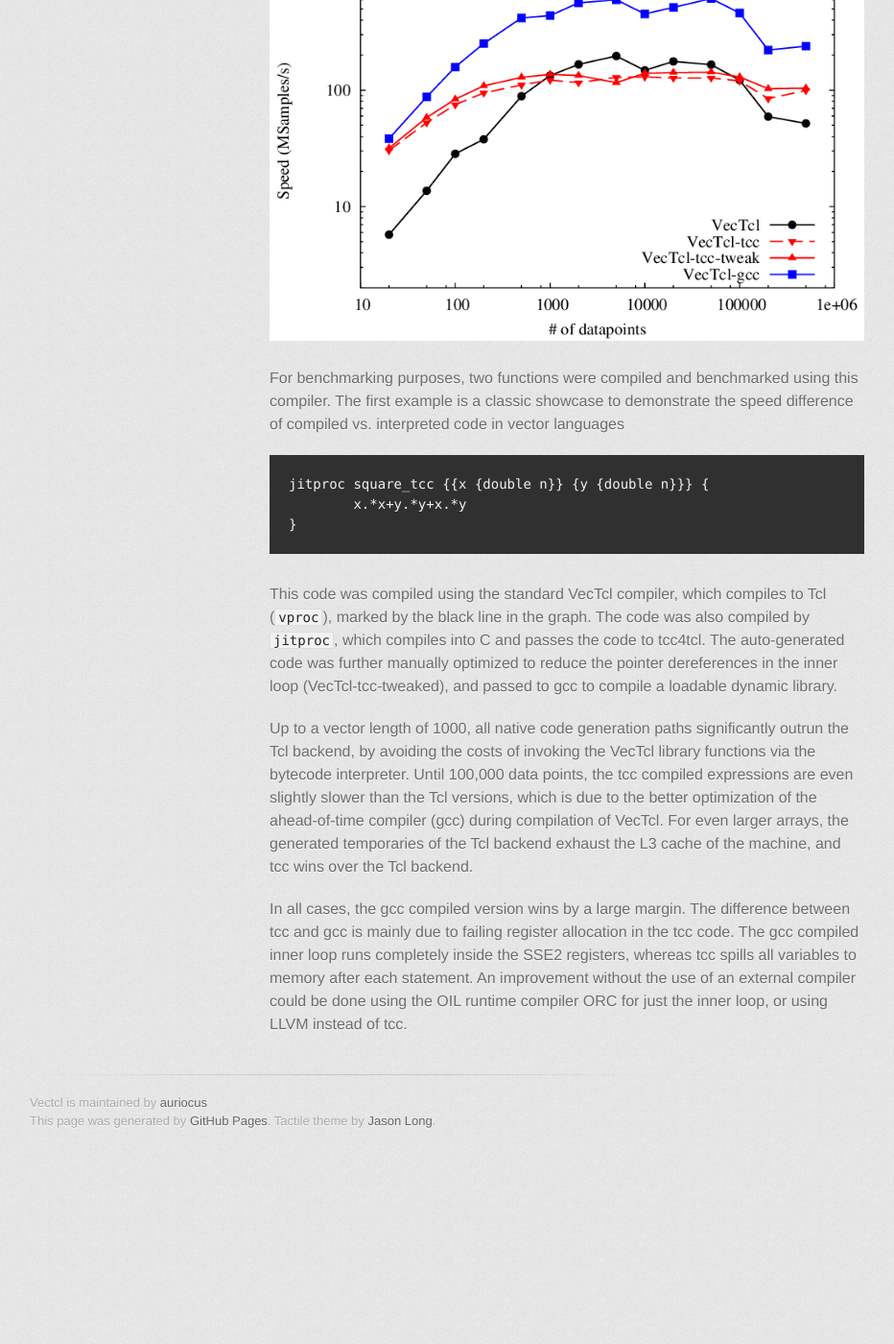
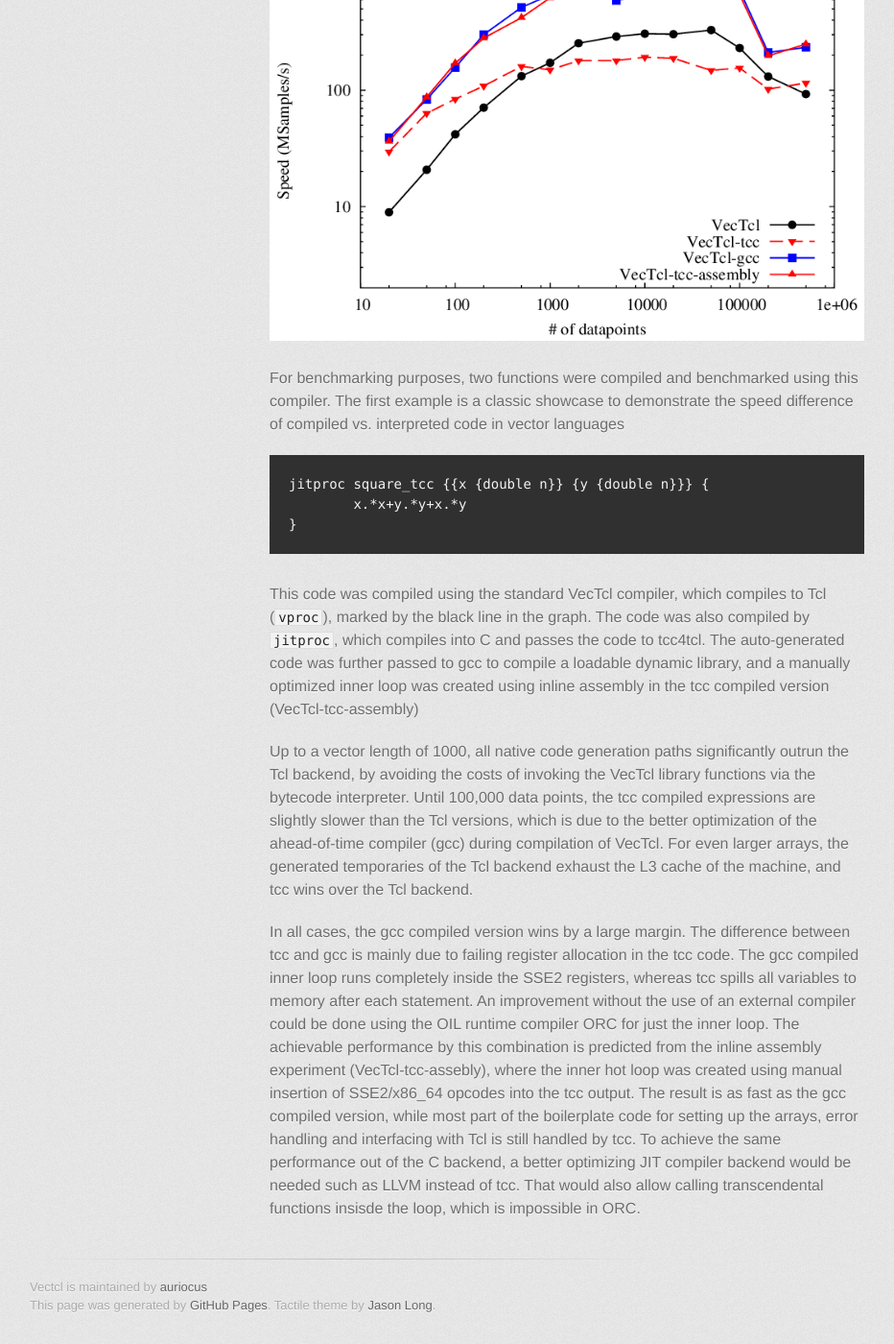
Before and after one commit to auriocus/VecTcl, a Jekyll site: the page built from benchmarks/jitcompiler.md, in a window 1280 px wide and 1400 px high, scrolled down 579 px. Shown: the whole window at 96% size, without its empty margins (149-1081 px from the left). Built offline with Jekyll 4.4.1, drawn with Linux system fonts in a browser that asks for light colours; before the commit the page ends 1787 px from its top, so only the background shows below that.

Commit message:
Modified benchmark including assembly

```diff
--- a/benchmarks/jitcompiler.md
+++ b/benchmarks/jitcompiler.md
@@ -33,12 +33,13 @@ jitproc square_tcc {{x {double n}} {y {double n}}} {
 This code was compiled using the standard VecTcl compiler, which compiles to Tcl
 (`vproc`), marked by the black line in the graph. The code was also compiled by `jitproc`,
 which compiles into C and passes the code to tcc4tcl. The auto-generated code was further
-manually optimized to reduce the pointer dereferences in the inner loop
-(VecTcl-tcc-tweaked), and passed to gcc to compile a loadable dynamic library.
+passed to gcc to compile a loadable dynamic library, and a
+manually optimized inner loop was created using inline assembly in the tcc compiled version
+(VecTcl-tcc-assembly)
 
 Up to a vector length of 1000, all native code generation paths significantly outrun the
 Tcl backend, by avoiding the costs of invoking the VecTcl library functions via the
-bytecode interpreter. Until 100,000 data points, the tcc compiled expressions are even
+bytecode interpreter. Until 100,000 data points, the tcc compiled expressions are
 slightly slower than the Tcl versions, which is due to the better optimization of the
 ahead-of-time compiler (gcc) during compilation of VecTcl. For even larger arrays, the
 generated temporaries of the Tcl backend exhaust the L3 cache of the machine, and tcc wins
@@ -48,5 +49,11 @@ In all cases, the gcc compiled version wins by a large margin. The difference be
 and gcc is mainly due to failing register allocation in the tcc code. The gcc compiled
 inner loop runs completely inside the SSE2 registers, whereas tcc spills all variables to
 memory after each statement. An improvement without the use of an external compiler could
-be done using the OIL runtime compiler ORC for just the inner loop, or using LLVM instead of
-tcc.
+be done using the OIL runtime compiler ORC for just the inner loop. The achievable performance
+by this combination is predicted from the inline assembly experiment (VecTcl-tcc-assebly), where
+the inner hot loop was created using manual insertion of SSE2/x86_64 opcodes into the
+tcc output. The result is as fast as the gcc compiled version, while most part of the boilerplate
+code for setting up the arrays, error handling and interfacing with Tcl is still handled by tcc.
+To achieve the same performance out of the C backend, a better optimizing JIT compiler backend
+would be needed such as LLVM instead of tcc. That would also allow calling transcendental functions
+insisde the loop, which is impossible in ORC.
```
Also changed, not shown: images/compilerbench.png, 2 other files.
